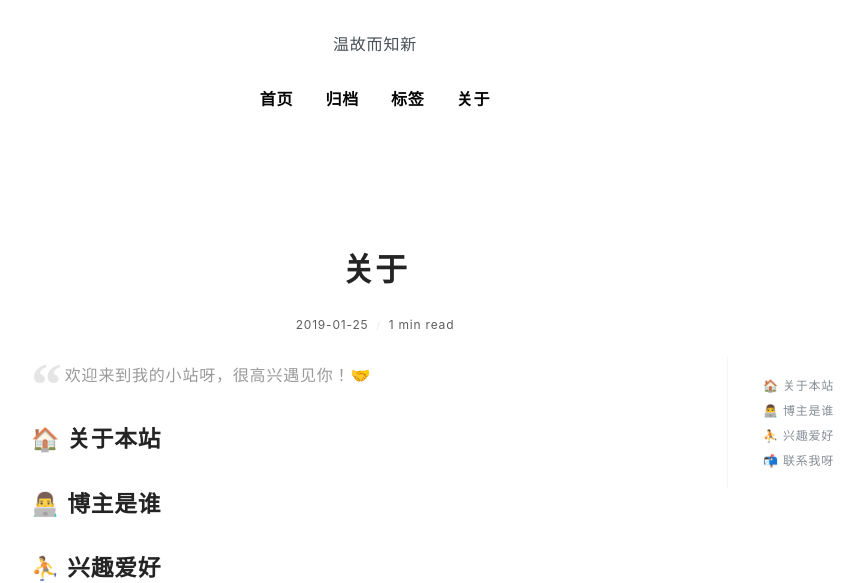
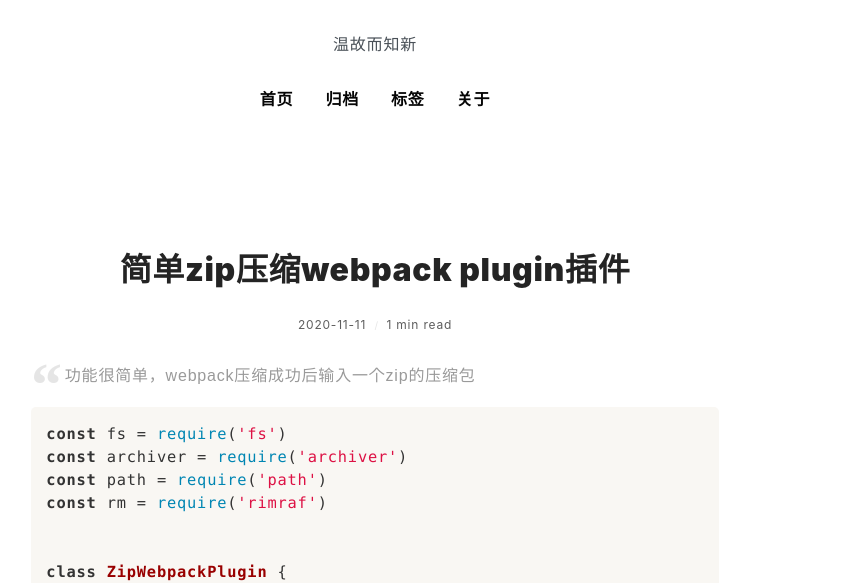
Before and after one commit to Mrchangchang/.github.io, a plain HTML site: page post/jian-dan-zip-ya-suo-webpack-plugin-cha-jian/index.html in a window 1280 px wide. Shown: the part 228-811 px from the top of the page, without its empty margins (265-1129 px from the left). Drawn offline with nearby package versions, Linux system fonts and the light colour scheme; a web font is replaced by a local one.

Commit message:
update from gridea: 2020-11-11 11:30:38

```diff
--- a/post/about/index.html
+++ b/post/jian-dan-zip-ya-suo-webpack-plugin-cha-jian/index.html
@@ -2,23 +2,21 @@
   <head>
     <meta charset="utf-8" />
 <meta name="viewport" content="width=device-width, initial-scale=1" />
-<title>关于 | Gridea</title>
-<link rel="shortcut icon" href="https://Mrchangchang.github.io/favicon.ico?v=1604768797972">
+<title>简单zip压缩webpack plugin插件 | Gridea</title>
+<link rel="shortcut icon" href="https://Mrchangchang.github.io/favicon.ico?v=1605065429856">
 <link href="https://cdn.jsdelivr.net/npm/remixicon@2.3.0/fonts/remixicon.css" rel="stylesheet">
 <link rel="stylesheet" href="https://Mrchangchang.github.io/styles/main.css">
-<link rel="alternate" type="application/atom+xml" title="关于 | Gridea - Atom Feed" href="https://Mrchangchang.github.io/atom.xml">
+<link rel="alternate" type="application/atom+xml" title="简单zip压缩webpack plugin插件 | Gridea - Atom Feed" href="https://Mrchangchang.github.io/atom.xml">
 <link rel="stylesheet" href="https://fonts.googleapis.com/css?family=Droid+Serif:400,700">
 
 
 
     <meta name="description" content="
-欢迎来到我的小站呀，很高兴遇见你！🤝
+功能很简单，webpack压缩成功后输入一个zip的压缩包
 
-🏠 关于本站
-👨‍💻 博主是谁
-⛹ 兴趣爱好
-📬 联系我呀
-..." />
+const fs = require('fs')
+const archiver = require('archiver')
+const path = require('path..." />
     <meta name="keywords" content="" />
     <link rel="stylesheet" href="https://cdnjs.cloudflare.com/ajax/libs/KaTeX/0.10.0/katex.min.css">
     <script src="https://cdn.bootcss.com/highlight.js/9.12.0/highlight.min.js"></script>
@@ -28,7 +26,7 @@
       <div class="main-content">
         <div class="site-header">
   <a href="https://Mrchangchang.github.io">
-  <img class="avatar" src="https://Mrchangchang.github.io/images/avatar.png?v=1604768797972" alt="">
+  <img class="avatar" src="https://Mrchangchang.github.io/images/avatar.png?v=1605065429856" alt="">
   </a>
   <h1 class="site-title">
     Gridea
@@ -81,11 +79,11 @@
         <div class="post-detail">
           <article class="post">
             <h2 class="post-title">
-              关于
+              简单zip压缩webpack plugin插件
             </h2>
             <div class="post-info">
               <span>
-                2019-01-25
+                2020-11-11
               </span>
               <span>
                 1 min read
@@ -96,31 +94,88 @@
             <div class="post-content-wrapper">
               <div class="post-content">
                 <blockquote>
-<p>欢迎来到我的小站呀，很高兴遇见你！🤝</p>
+<p>功能很简单，webpack压缩成功后输入一个zip的压缩包</p>
 </blockquote>
-<h2 id="关于本站">🏠 关于本站</h2>
-<h2 id="博主是谁">👨‍💻 博主是谁</h2>
-<h2 id="兴趣爱好">⛹ 兴趣爱好</h2>
-<h2 id="联系我呀">📬 联系我呀</h2>
+<pre><code>const fs = require('fs')
+const archiver = require('archiver')
+const path = require('path')
+const rm = require('rimraf')
+
+
+class ZipWebpackPlugin {
+  constructor (option = {}) {
+    this.dir = option.dir
+  }
+  apply(compiler) {
+    compiler.hooks.afterEmit.tapAsync('zipWebpackPlug', (compilation, cb) =&gt; {
+
+      const currentPath = path.resolve(__dirname, this.dir)
+
+      console.log( '输入路径:%S',currentPath);
+      function done (currentPath) {
+        const outputName = path.basename(currentPath)
+        const output = fs.createWriteStream(`${currentPath}.zip`)
+        const archive = archiver('zip')
+        output.on('close', function () {
+          console.log('压缩完成')
+        })
+        output.on('end', function () {
+          console.log('压缩完成')
+        })
+        archive.on('err', function (err) {
+          throw err
+        })
+        archive.pipe(output)
+        archive.glob(`${outputName}/**`)
+        archive.finalize()
+      }
+      if (fs.existsSync(`${this.dir}.zip`)) {
+        console.log('删除zip包')
+        rm(`${this.dir}.zip`, err =&gt; {
+          if (err) throw err
+         done(currentPath)
+         cb()
+        })
+      } else {
+        done(currentPath)
+        cb()
+      }
+
+
+    })
+  }
+}
+
+module.exports = ZipWebpackPlugin
+</code></pre>
+<blockquote>
+<p>在webpack配置中使用</p>
+</blockquote>
+<p>···<br>
+module.exports = {<br>
+plugin: [<br>
+new ZipPlugin({dir: path.join(__dirname, outputDir)})<br>
+]<br>
+}<br>
+···</p>
 
               </div>
               <div class="toc-container">
-                <ul class="markdownIt-TOC">
-<li>
-<ul>
-<li><a href="#%E5%85%B3%E4%BA%8E%E6%9C%AC%E7%AB%99">🏠 关于本站</a></li>
-<li><a href="#%E5%8D%9A%E4%B8%BB%E6%98%AF%E8%B0%81">👨‍💻 博主是谁</a></li>
-<li><a href="#%E5%85%B4%E8%B6%A3%E7%88%B1%E5%A5%BD">⛹ 兴趣爱好</a></li>
-<li><a href="#%E8%81%94%E7%B3%BB%E6%88%91%E5%91%80">📬 联系我呀</a></li>
-</ul>
-</li>
-</ul>
 
               </div>
             </div>
           </article>
         </div>
 
+
+          <div class="next-post">
+            <div class="next">下一篇</div>
+            <a href="https://Mrchangchang.github.io/post/hello-gridea/">
+              <h3 class="post-title">
+                Hello Gridea
+              </h3>
+            </a>
+          </div>
 
 
 
```
Also changed, not shown: archives/index.html (+18 -2 lines), atom.xml (+74 -1 lines), index.html (+21 -2 lines), post/hello-gridea/index.html (+2 -2 lines), tag/ydBcZNgUF/index.html (+2 -2 lines), tags/index.html (+2 -2 lines).
